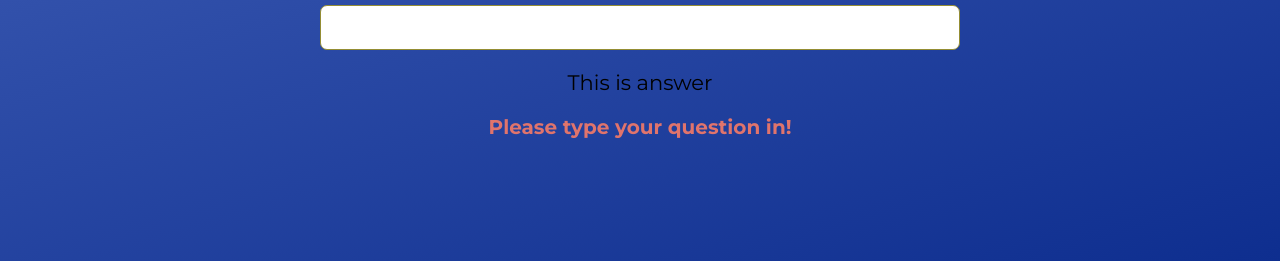
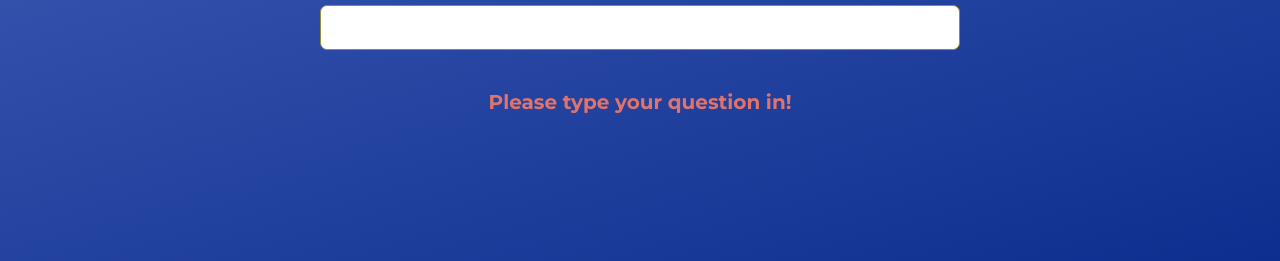
Before and after one commit to marcin-kk/Magic8Ball, a plain HTML site: page index.html in a window 1280 px wide. Both pictures are taken after a click on the picture 584 px from the left and 357 px from the top of the page. Shown: the part 539-800 px from the top of the page. Drawn offline with Linux system fonts and the light colour scheme.

Commit message:
span with Answer: added in JS

```diff
--- a/index.html
+++ b/index.html
@@ -28,7 +28,7 @@
         <div class="question-area">
             <h2>Ask a question:</h2>
             <input type="text">
-            <p class="answer">This is answer</p>
+            <p class="answer"></p>
             <p class="error"></p>
         </div>
 
--- a/script.js
+++ b/script.js
@@ -3,33 +3,42 @@ const ballImg = document.querySelector("img")
 const answer = document.querySelector(".answer")
 const error = document.querySelector(".error")
 const allAnswers = [
-	"Who knows",
-	"Maybe yes, maybe no",
-	"Definitely",
-	"You do not want to know the answer",
-	"No",
-	"Yes",
-	"There is a good chance",
+	"Who knows!",
+	"Maybe yes, maybe no!",
+	"Definitely!",
+	"You do not want to know the answer!",
+	"No!",
+	"Yes!",
+	"There is a good chance!",
+	"I would die for that!",
 ]
 
 const checkInput = () => {
 	error.textContent = ""
+	answer.textContent = ""
 	const questionAsked = input.value
 	const lastChar = questionAsked.slice(-1)
 	if (questionAsked === "") {
 		error.textContent = "Please type your question in!"
+		answer.textContent = ""
 	} else if (lastChar !== "?") {
-		error.textContent = "Please insert ? at the end!"
+		error.textContent = "'?' is missing at the end of your question!"
+		answer.textContent = ""
 	} else {
-		answer.textContent = generateAnswer(allAnswers)
+		ballImg.classList.add("shake-anime")
+		setTimeout(function () {
+			const span = document.createElement("span")
+			span.textContent = "Answer: "
+			const reply = generateAnswer(allAnswers)
+			answer.append(span, reply)
+			ballImg.classList.remove("shake-anime")
+		}, 2000)
 	}
 }
 
 const generateAnswer = array => {
 	const index = Math.floor(Math.random() * array.length)
-	console.log(array[index])
 	return array[index]
 }
 
-
 ballImg.addEventListener("click", checkInput)
--- a/style.css
+++ b/style.css
@@ -76,8 +76,10 @@ body {
 }
 
 .question-area .answer {
-	font-size: 21px;
+	font-size: 25px;
+    color: #E0A53F;
 	margin-top: 20px;
+
 }
 
 .question-area .answer span {
```
